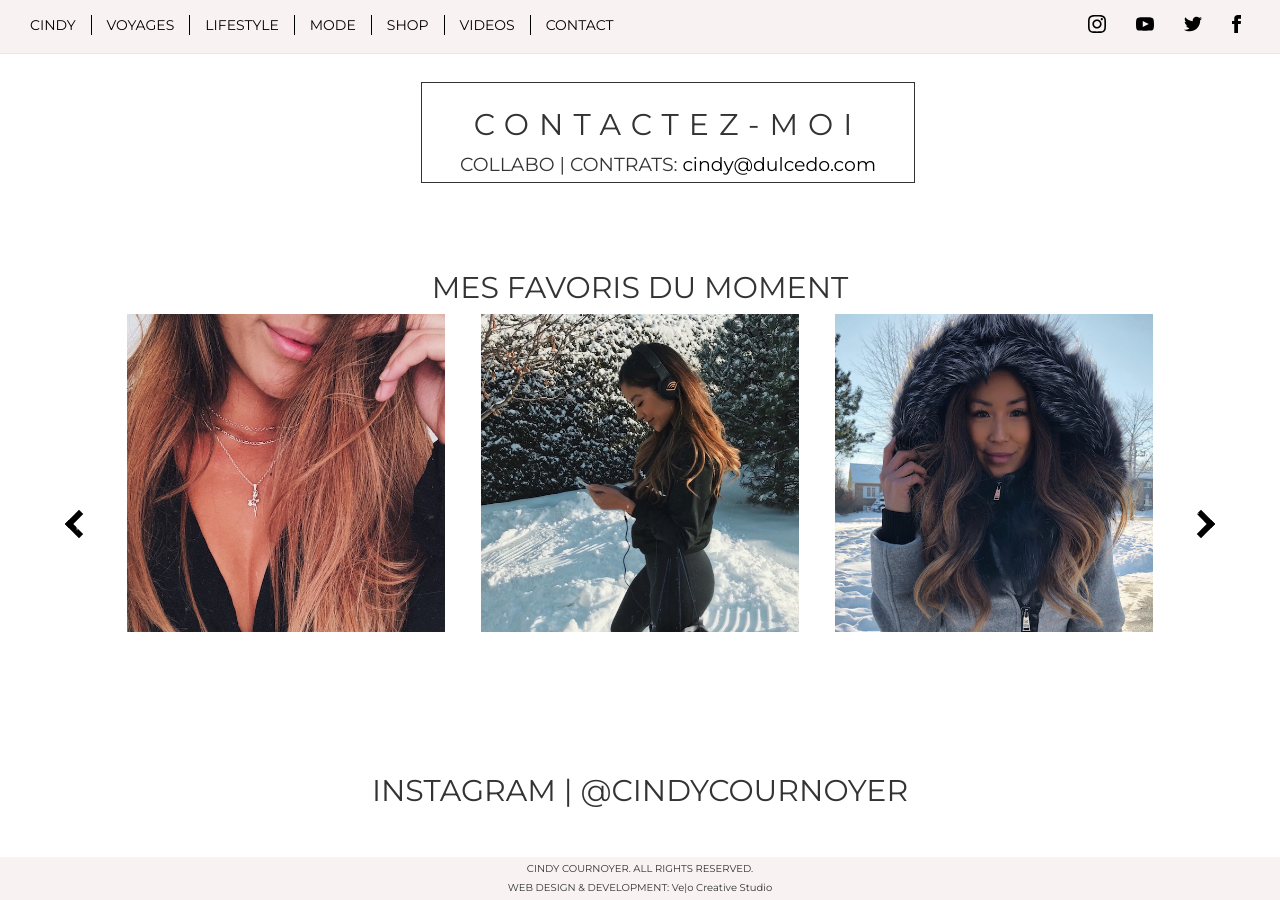
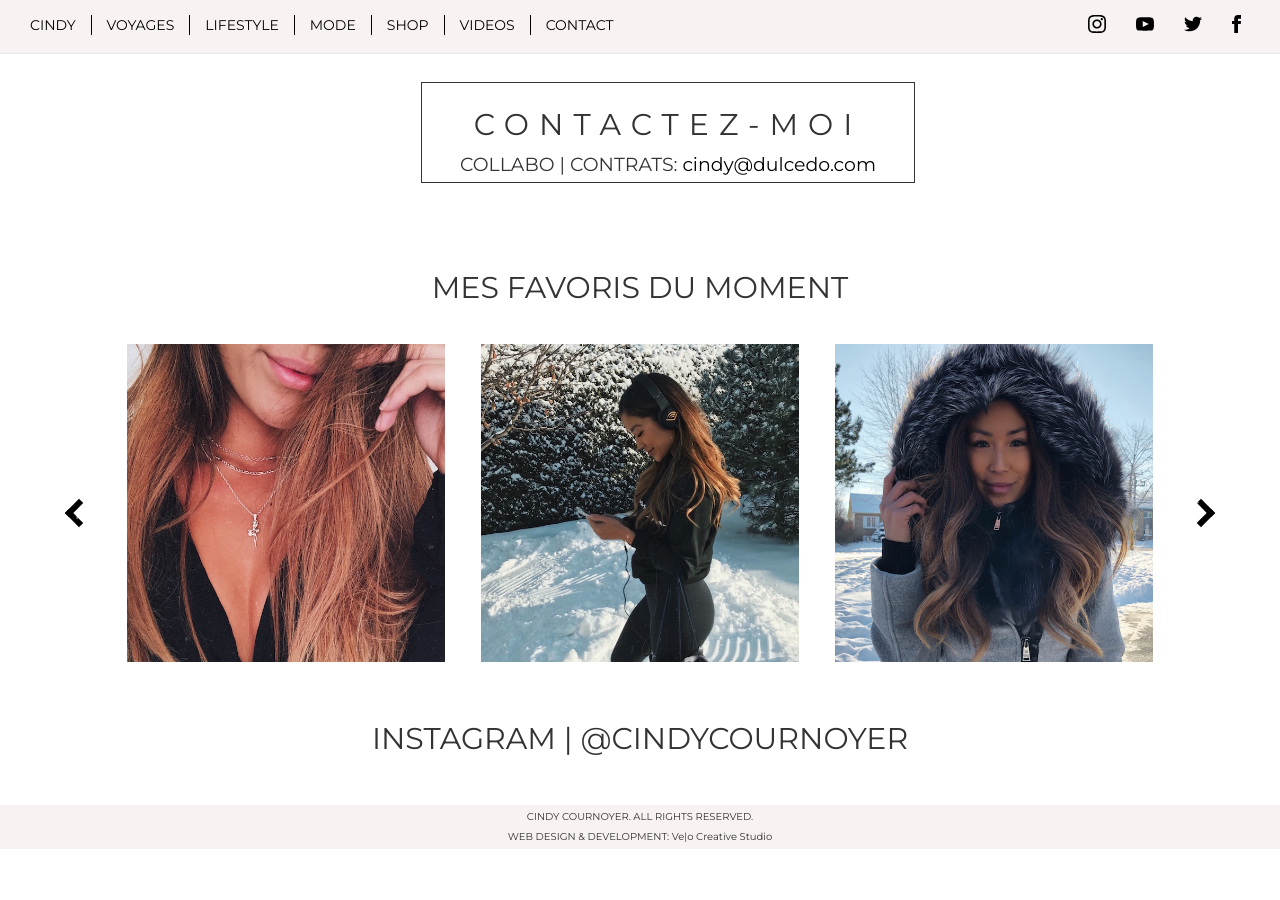
Before and after one commit to lpboucher/cindy-cournoyer, a Jekyll site: the page built from _pages/home.md, in a window 1280 px wide and 900 px high, scrolled down 4052 px. Built offline with Jekyll 4.4.1, drawn with Linux system fonts in a browser that asks for light colours; nearby versions of some CDN libraries; some web fonts are replaced; comment, search, counter and statistics services are not loaded; after the commit the page ends 4901 px from its top, so only the background shows below that.

Commit message:
fixed slider to maintain relative height and also adjusted slider arrows to remain at 50% top

```diff
--- a/assets/css/2-base/_slider.sass
+++ b/assets/css/2-base/_slider.sass
@@ -5,7 +5,7 @@
     width: 48px
     height: 48px
     position: absolute
-    top: 50%
+    top: calc(50% - (28px / 2))
     margin-top: -31px
 
 .slick-next
--- a/assets/css/3-sections/_favoris.sass
+++ b/assets/css/3-sections/_favoris.sass
@@ -1,5 +1,9 @@
-#shop .products
-    height: 400px
+#shop
+    h2
+        margin-bottom: 40px
+
+    .products
+        height: 100%
 
     .slick-prev:hover,
     .slick-prev:focus,
--- a/assets/css/3-sections/_sidebar.sass
+++ b/assets/css/3-sections/_sidebar.sass
@@ -15,7 +15,7 @@
 
     #shop .products
         @extend %sidebar-element
-        height: 200px
+        height: 100%
 
     #youtube
         div
```
